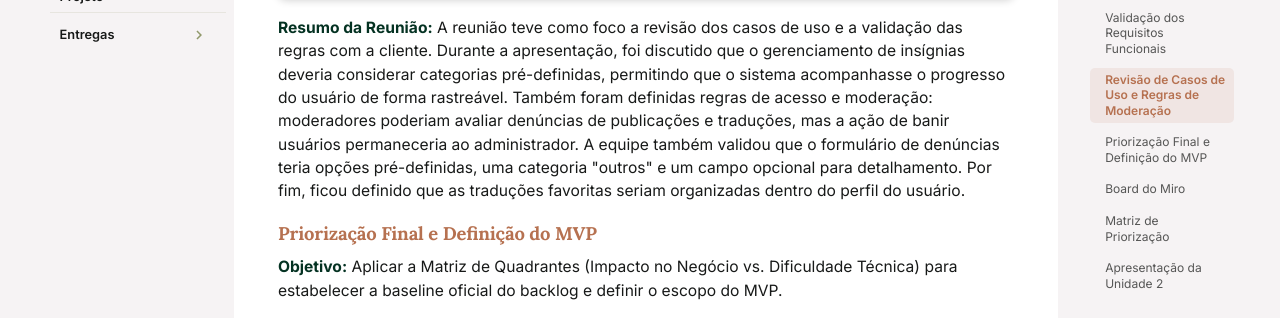
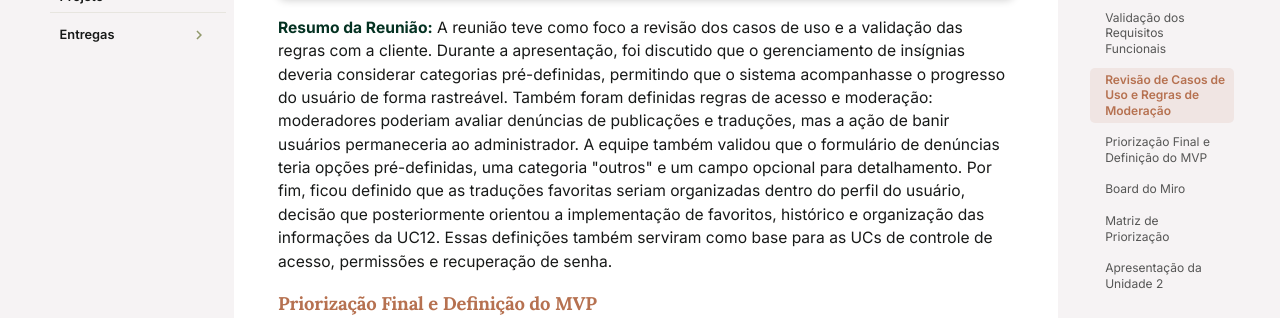
Before and after one commit to mdsreq-fga-unb/REQ-2026.1-T02-Nativo, an MkDocs documentation site: the page built from docs/visao/evidencias/iteracao-4.md, in a window 1280 px wide and 900 px high, scrolled down 1190 px, cut to the strip 242-560 px from the top of the window. Built offline with MkDocs 1.6.1 and Material for MkDocs 9.7.7, drawn with Linux system fonts in a browser that asks for light colours.

```diff
--- a/docs/visao/evidencias/iteracao-4.md
+++ b/docs/visao/evidencias/iteracao-4.md
@@ -26,7 +26,7 @@
   <iframe src="https://www.youtube.com/embed/-R0w7m4u6xA" width="640" height="360" frameborder="0" scrolling="no" allowfullscreen title="Revisão de Casos de Uso e Regras de Moderação"></iframe>
 </div>
 
-**Resumo da Reunião:** A reunião teve como foco a revisão dos casos de uso e a validação das regras com a cliente. Durante a apresentação, foi discutido que o gerenciamento de insígnias deveria considerar categorias pré-definidas, permitindo que o sistema acompanhasse o progresso do usuário de forma rastreável. Também foram definidas regras de acesso e moderação: moderadores poderiam avaliar denúncias de publicações e traduções, mas a ação de banir usuários permaneceria ao administrador. A equipe também validou que o formulário de denúncias teria opções pré-definidas, uma categoria "outros" e um campo opcional para detalhamento. Por fim, ficou definido que as traduções favoritas seriam organizadas dentro do perfil do usuário.
+**Resumo da Reunião:** A reunião teve como foco a revisão dos casos de uso e a validação das regras com a cliente. Durante a apresentação, foi discutido que o gerenciamento de insígnias deveria considerar categorias pré-definidas, permitindo que o sistema acompanhasse o progresso do usuário de forma rastreável. Também foram definidas regras de acesso e moderação: moderadores poderiam avaliar denúncias de publicações e traduções, mas a ação de banir usuários permaneceria ao administrador. A equipe também validou que o formulário de denúncias teria opções pré-definidas, uma categoria "outros" e um campo opcional para detalhamento. Por fim, ficou definido que as traduções favoritas seriam organizadas dentro do perfil do usuário, decisão que posteriormente orientou a implementação de favoritos, histórico e organização das informações da UC12. Essas definições também serviram como base para as UCs de controle de acesso, permissões e recuperação de senha.
 
 ### Priorização Final e Definição do MVP
 
```
Also changed, not shown: docs/visao/evidencias/iteracao-8.md (+0 -22 lines).
